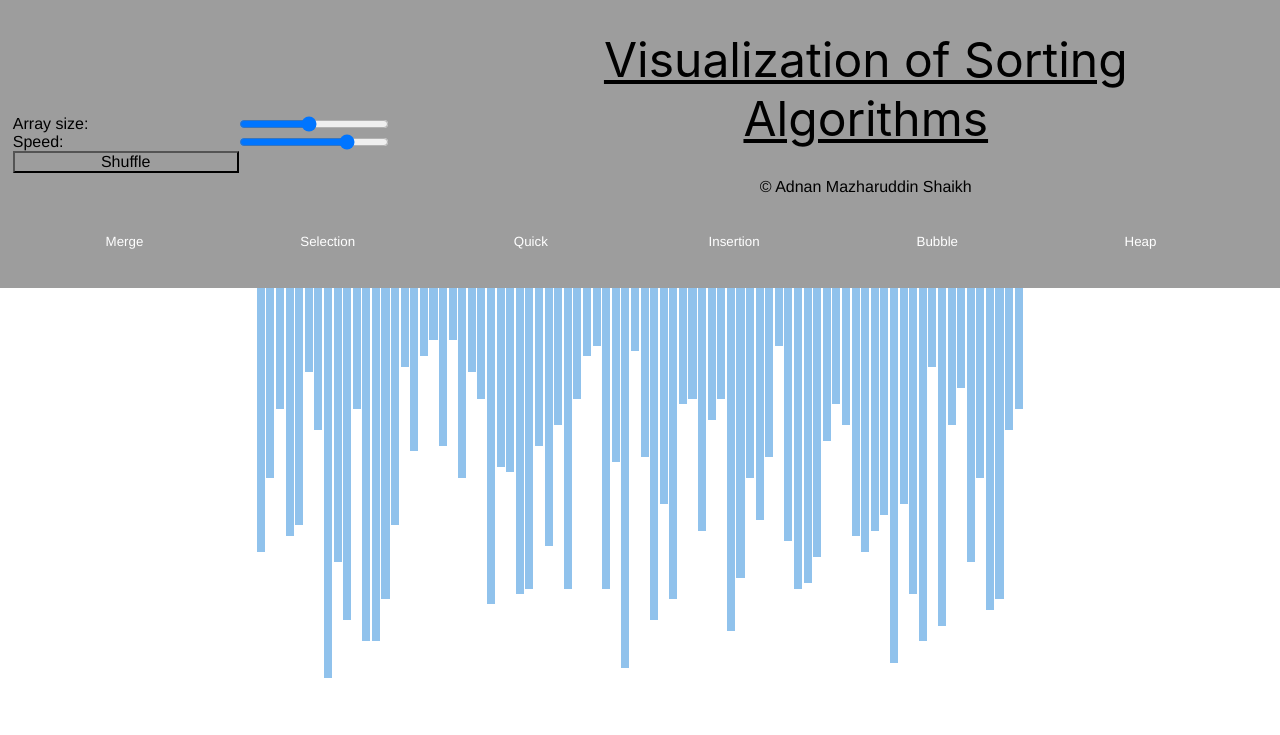
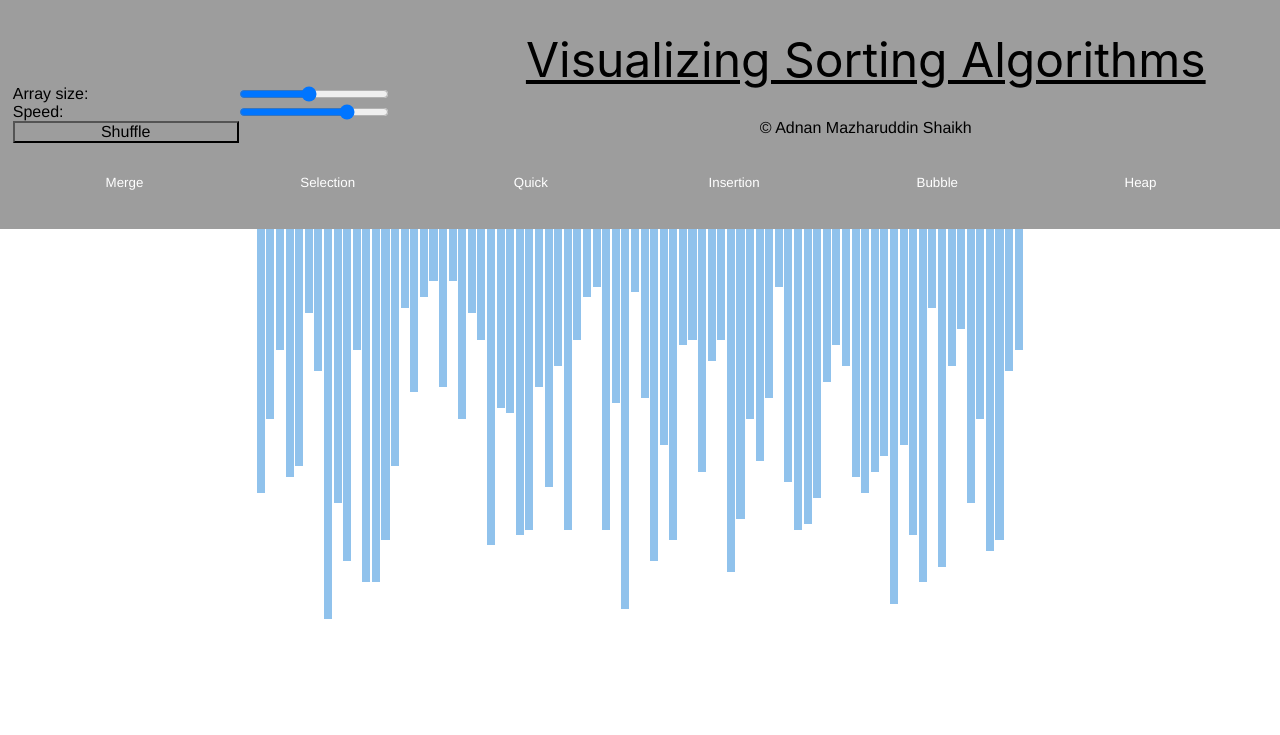
Before and after one commit to 10adnan75/sorting-visualizer, a plain HTML site: page index.html in a window 1280 px wide. Shown: the top 735 px of the page. Drawn offline with Linux system fonts and the light colour scheme.

Commit message:
Update index.html

```diff
--- a/index.html
+++ b/index.html
@@ -21,7 +21,7 @@
 
             <div class="header_right">
                 <center>
-                    <p class="nav-heading">Visualization of Sorting Algorithms</p>
+                    <p class="nav-heading">Visualizing Sorting Algorithms</p>
                     <p>© Adnan Mazharuddin Shaikh</p>
                 </center>
                 <div class="algos">
```
